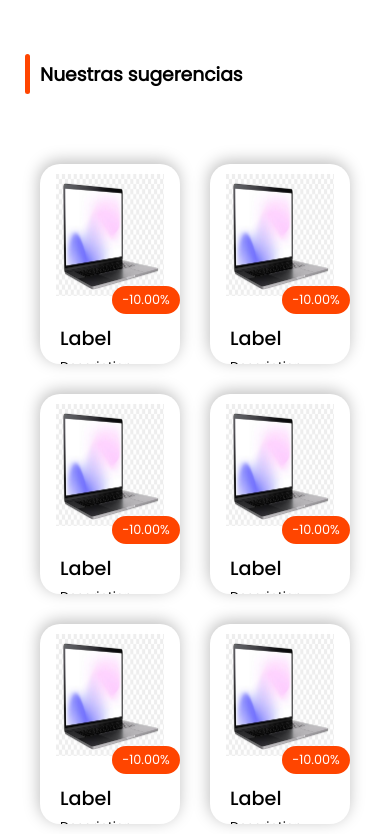
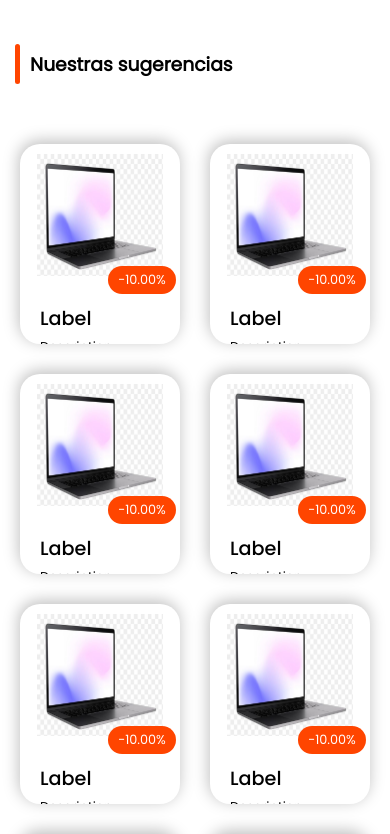
Before and after one commit to SmilingWitch/e-commece, a Next.js app: page /home in a window 390 px wide. Shown: the part 840-1674 px from the top of the page. Built offline with nearby package versions, Linux system fonts and the light colour scheme.

Commit message:
feat: add style in Home.module.css

```diff
--- a/public/assets/styles/Home.module.css
+++ b/public/assets/styles/Home.module.css
@@ -113,5 +113,10 @@
 @media(max-width: 478px){
     .cardBx{
         grid-template-columns: repeat(auto-fit, minmax(140px,1fr));
+        width: 100%;
+        padding: 10px;
+    }
+    .cont{
+        padding: 10px;
     }
 }
```
